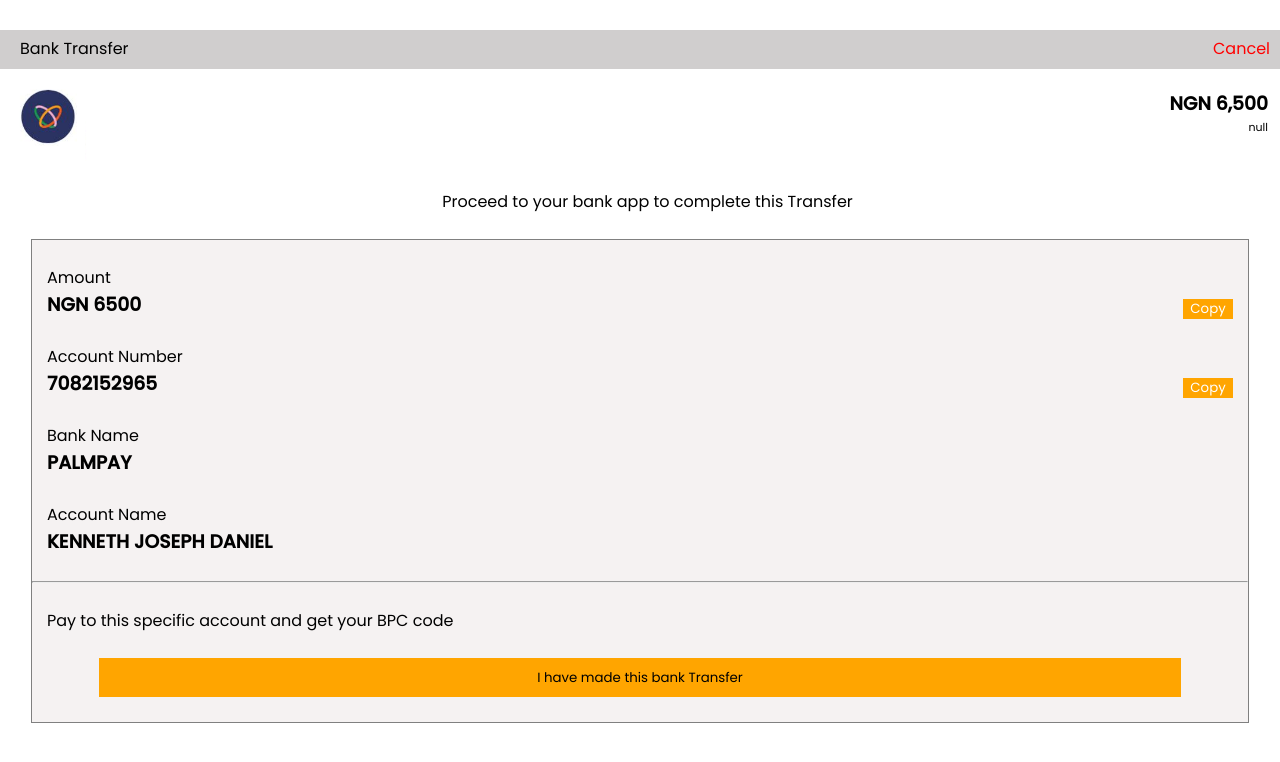
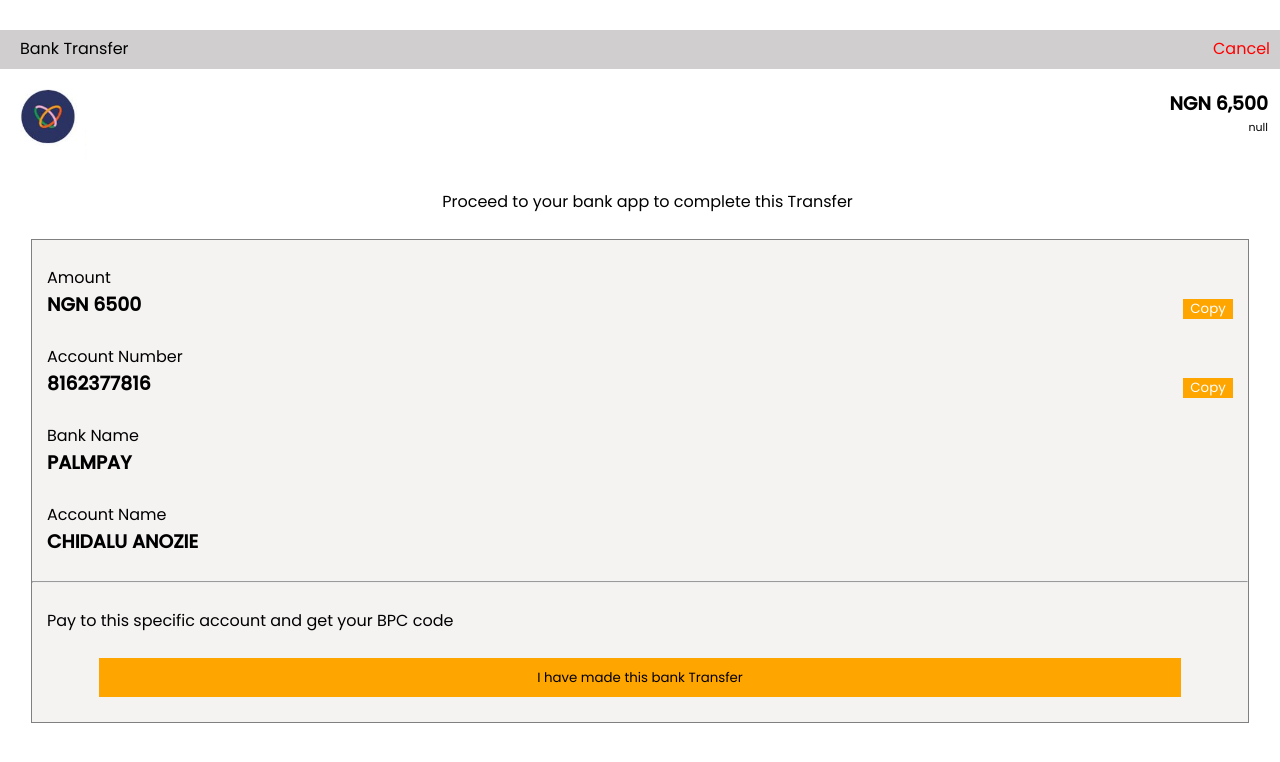
Before and after one commit to Stevenprince1/blue-pay., a plain HTML site: page banktf.html in a window 1280 px wide. Drawn offline with Linux system fonts and the light colour scheme; a script that the page names is missing.

Commit message:
Update banktf.html

```diff
--- a/banktf.html
+++ b/banktf.html
@@ -318,7 +318,7 @@
         <br>
 
         <p>Account Number</p>
-        <h3 id="accountNumberToCopy">7082152965 </h3>
+        <h3 id="accountNumberToCopy">8162377816</h3>
         <button class="copy-button" onclick="copyText('accountNumberToCopy')">Copy</button>
         <br>
 
@@ -328,7 +328,7 @@
 
 
         <p>Account Name</p>
-        <h3>KENNETH JOSEPH DANIEL</h3> <br> <hr> <br>
+        <h3>CHIDALU ANOZIE</h3> <br> <hr> <br>
         <p>Pay to this specific account and get your BPC code </p> <br>
         <div class="btn">
             <button id="transferButton" onclick="startTransfer()">I have made this bank Transfer</button> <br>
```
